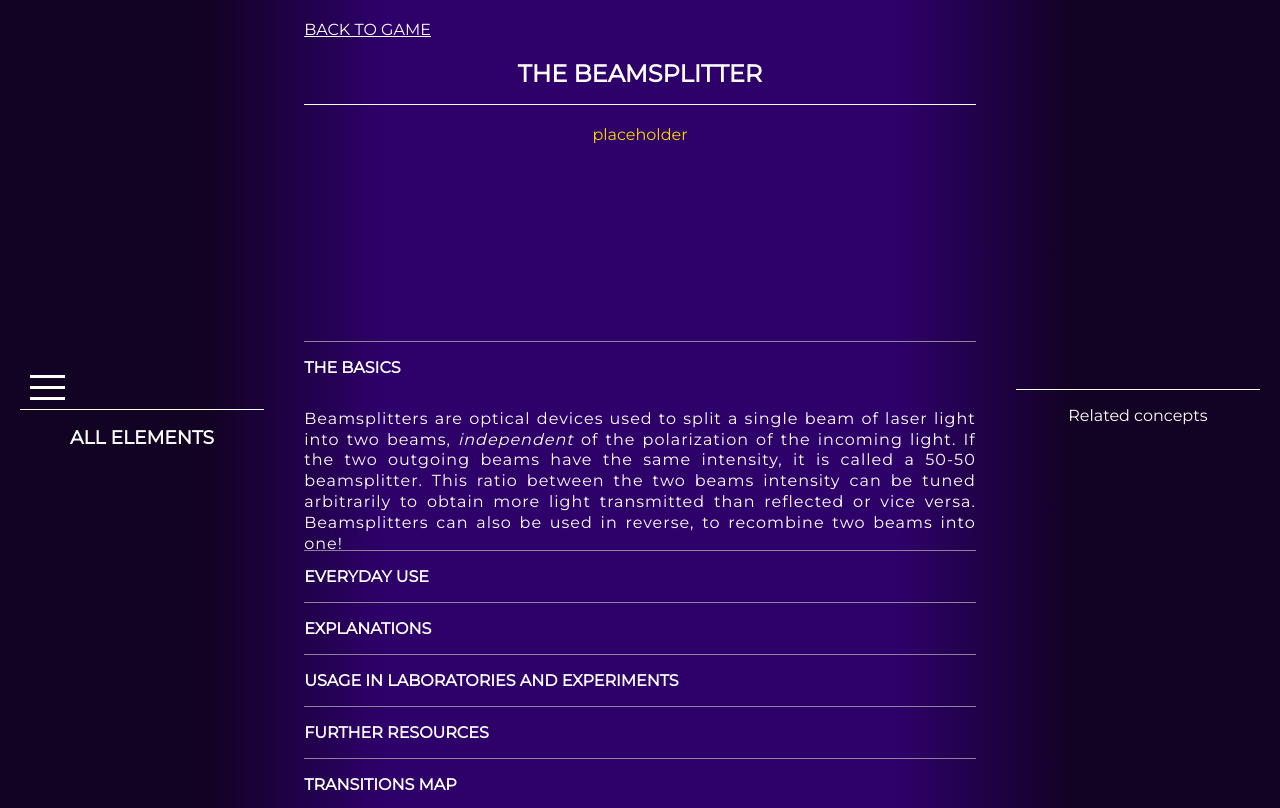
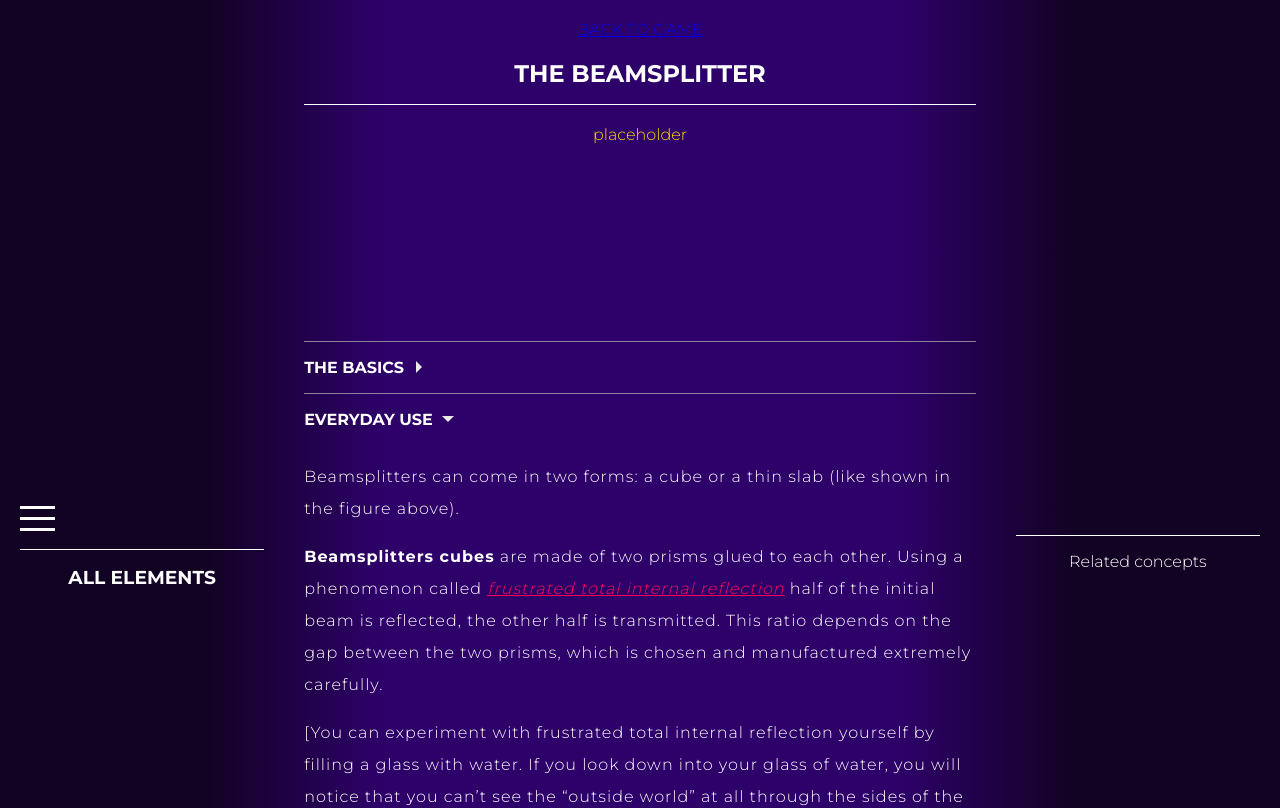
Before and after one commit to Quantum-Game/quantum-game-2, a Vue app: page /info/beamsplitter in a window 1280 px wide. Shown: the top 808 px of the page. Built offline with nearby package versions, Linux system fonts and the light colour scheme.

Commit message:
- add main layout max-width; - adjust App's positioning; - delete qMenuIcon as a separate compoenet; - add qManu entering/leaving transition and ESC keyup eventlistener; - uppercase entry section's titles programatically;

```diff
--- a/public/index.html
+++ b/public/index.html
@@ -5,7 +5,7 @@
     <meta http-equiv="X-UA-Compatible" content="IE=edge">
     <meta name="viewport" content="width=device-width,initial-scale=1.0">
     <link rel="icon" href="<%= BASE_URL %>favicon.ico">
-    <link href="https://fonts.googleapis.com/css?family=Montserrat&display=swap" rel="stylesheet">
+    <link href="https://fonts.googleapis.com/css?family=Montserrat:300,700&display=swap" rel="stylesheet">
     <title>quantum</title>
   </head>
   <body>
--- a/src/App.vue
+++ b/src/App.vue
@@ -12,6 +12,8 @@ body {
 	overflow-x: hidden;
 }
 #app {
+	display: flex;
+	justify-content: center;
 	font-family: 'Montserrat', Helvetica, Arial, sans-serif;
 	-webkit-font-smoothing: antialiased;
 	-moz-osx-font-smoothing: grayscale;
@@ -21,8 +23,6 @@ body {
 	width: 100%;
 	height: 100%;
 	min-height: 100vh;
-	// min-width: 100vw;
-	// overflow-y: hidden;
 	background: #2e006a; /* Old browsers */
 	//TO DO - change first two gradients
 	background: -moz-radial-gradient(center, ellipse cover, #5000a0 0%, #f00e0e 100%); /* FF3.6-15 */
--- a/src/components/QMenu.vue
+++ b/src/components/QMenu.vue
@@ -1,8 +1,11 @@
 <template>
-	<div :class="{ open: isMenuOpen, 'menu-icon': true }" @click.stop="openMenu">
+	<div class="q-menu-wrapper">
+		<div :class="{ open: isMenuOpen, 'menu-icon': true }" @click="toggleMenu">
 			<div class="bar1"></div>
 			<div class="bar2"></div>
 			<div class="bar3"></div>
+		</div>
+		<transition name="fade">
 			<div v-if="isMenuOpen" class="menu-overlay">
 				<menu>
 					<span>Quantum Game</span>
@@ -14,6 +17,7 @@
 					<span>Blog</span>
 				</menu>
 			</div>
+		</transition>
 	</div>
 </template>
 
@@ -24,11 +28,25 @@ import { Vue, Component } from 'vue-property-decorator';
 export default class Menu extends Vue {
 	isMenuOpen: boolean = false;
 
+	created() {
+		window.addEventListener('keyup', this.handleEscPress);
+	}
+
 	closeMenu() {
 		this.isMenuOpen = false;
 	}
-	openMenu() {
-		this.isMenuOpen = true;
+	toggleMenu() {
+		this.isMenuOpen = !this.isMenuOpen;
+	}
+
+	handleEscPress(e: { which: number }) {
+		if (e.which === 27) {
+			this.toggleMenu();
+		}
+	}
+
+	beforeDestroy() {
+		window.removeEventListener('keyup', this.handleEscPress);
 	}
 }
 </script>
@@ -39,8 +57,6 @@ export default class Menu extends Vue {
 	position: relative;
 	cursor: pointer;
 	z-index: 2;
-	top: 10px;
-	left: 10px;
 	.bar1,
 	.bar2,
 	.bar3 {
@@ -63,7 +79,7 @@ export default class Menu extends Vue {
 
 	/* Rotate last bar */
 	&.open .bar3 {
-		transform: rotate(45deg) translate(-9px, -8px);
+		transform: rotate(45deg) translate(-11px, -9px);
 	}
 }
 .menu-overlay {
@@ -77,6 +93,7 @@ export default class Menu extends Vue {
 	background-color: rgba(82, 2, 128, 0.87);
 	display: flex;
 	flex-direction: column;
+	cursor: unset;
 	& menu {
 		display: flex;
 		flex-direction: column;
@@ -94,4 +111,14 @@ export default class Menu extends Vue {
 		}
 	}
 }
+
+// Animation:
+.fade-enter-active,
+.fade-leave-active {
+	transition: opacity 0.3s;
+}
+.fade-enter,
+.fade-leave-to {
+	opacity: 0;
+}
 </style>
--- a/src/components/QMenuIcon.vue
+++ /dev/null
@@ -1,56 +0,0 @@
-<template>
-	<div :class="{ open: isOpen, 'menu-icon': true }" @click="toggleIcon">
-		<div class="bar1"></div>
-		<div class="bar2"></div>
-		<div class="bar3"></div>
-	</div>
-</template>
-
-<script lang="ts">
-import { Vue, Component, Prop, Emit } from 'vue-property-decorator';
-
-@Component
-export default class Menu extends Vue {
-	@Prop({ default: false }) isOpen!: boolean;
-
-	@Emit('toggleMenu')
-	toggleIcon() {
-		return !this.isOpen;
-	}
-}
-</script>
-
-<style lang="scss">
-.menu-icon {
-	display: block;
-	position: relative;
-	cursor: pointer;
-	z-index: 2;
-	top: 10px;
-	left: 10px;
-	.bar1,
-	.bar2,
-	.bar3 {
-		width: 35px;
-		height: 3px;
-		background-color: rgb(255, 255, 255);
-		margin: 6px 0;
-		transition: 0.4s;
-	}
-
-	/* Rotate first bar */
-	&.open .bar1 {
-		transform: rotate(-45deg) translate(-7px, 3px);
-	}
-
-	/* Fade out the second bar */
-	&.open .bar2 {
-		opacity: 0;
-	}
-
-	/* Rotate last bar */
-	&.open .bar3 {
-		transform: rotate(45deg) translate(-9px, -8px);
-	}
-}
-</style>
--- a/src/entries/Entry.vue
+++ b/src/entries/Entry.vue
@@ -12,7 +12,7 @@
 				v-for="(section, index) in entry.sections"
 				:key="section.title"
 				:section="section"
-				:should-be-open-on-init="index === 0"
+				:should-be-open-on-init="index === 1"
 			/>
 		</article>
 	</div>
@@ -63,12 +63,6 @@ export default class Entry extends Vue {
 </script>
 
 <style lang="scss" scoped>
-*,
-a {
-	color: white;
-	text-align: justify;
-}
-
 h1 {
 	padding-bottom: 1rem;
 	border-bottom: 1px solid white;
@@ -82,7 +76,6 @@ h1 {
 		width: 90%;
 		margin: 0 auto 1rem;
 		height: 200px;
-		//background-color: firebrick;
 		text-align: center;
 		& span {
 			font-size: 1rem;
--- a/src/entries/EntrySection.vue
+++ b/src/entries/EntrySection.vue
@@ -1,7 +1,7 @@
 <template>
 	<section>
-		<h2 class="title" @click="handleTitleClick">{{ section.title }}</h2>
-		<div ref="content" class="content-wrapper" :style="style">
+		<h2 :class="{ title: true, active: isOpen }" @click="handleTitleClick">{{ section.title.toUpperCase() }}</h2>
+		<div ref="contentWrapper" class="content-wrapper" :style="style">
 			<div class="content" v-html="section.content" />
 			<img v-for="image in section.pics" :key="image" :src="imageUrl(image)" />
 		</div>
@@ -23,26 +23,25 @@ export default class EntrySection extends Vue {
 	@Prop() readonly shouldBeOpenOnInit!: boolean;
 
 	$refs!: {
-		content: HTMLElement;
+		contentWrapper: HTMLElement;
 	};
 
 	isOpen: boolean = false;
 
+	// hack, as having a computed property that's using refs
+	// as an initial data property causes errors - refs are
+	// not existant then.
 	mounted() {
 		this.isOpen = this.shouldBeOpenOnInit;
-		console.log(this.section.pics);
 	}
 
 	handleTitleClick(e: { target: Element }) {
-		if (e && e.target && e.target.classList) {
-			e.target.classList.toggle('active');
-			this.isOpen = !this.isOpen;
-		}
+		this.isOpen = !this.isOpen;
 	}
 
 	get style() {
 		return {
-			maxHeight: this.isOpen ? `${this.$refs.content.scrollHeight}px` : null
+			maxHeight: this.isOpen ? `${this.$refs.contentWrapper.scrollHeight}px` : null
 		};
 	}
 
@@ -64,7 +63,31 @@ section {
 		cursor: pointer;
 		transition: 0.4s;
 		margin: 0;
-		cursor: pointer;
+		font-weight: bold;
+		text-align: justify;
+		&:after {
+			display: inline-block;
+			position: relative;
+			content: '';
+			left: 12px;
+			height: 0;
+			border-left: 6px solid #e8e8e8;
+			border-bottom: 6px solid transparent;
+			border-top: 6px solid transparent;
+			clear: both;
+			transition: 0.4s;
+		}
+		&.active:after {
+			transform: rotate(90deg);
+			transition: 0.4s;
+		}
+	}
+	& p {
+		line-height: 2em;
+    text-align: left;
+		& a {
+			color: #ff0055;
+		}
 	}
 
 	& .content-wrapper {
@@ -76,23 +99,6 @@ section {
 		line-height: 1.3rem;
 		letter-spacing: 1px;
 	}
-}
-
-.active,
-.accordion:hover {
-	// background-color: #ccc;
-}
-
-.accordion:after {
-	content: '\002B';
-	color: #777;
-	font-weight: bold;
-	float: right;
-	margin-left: 5px;
-}
-
-.active:after {
-	content: '\2212';
 }
 
 // TEXT STYLING:
--- a/src/entries/entries.json
+++ b/src/entries/entries.json
@@ -4,8 +4,8 @@
     "short": "Optical devices used to split a single beam of laser light into two beams, or to recombine two beams into one",
     "sections": [
       {
-        "title": "THE BASICS",
-        "content": "<p>Beamsplitters are optical devices used to split a single beam of laser light into two beams, <em>independent</em> of the polarization of the incoming light. If the two outgoing beams have the same intensity, it is called a 50-50 beamsplitter. This ratio between the two beams intensity can be tuned arbitrarily to obtain more light transmitted than reflected or vice versa. Beamsplitters can also be used in reverse, to recombine two beams into one!</p>"
+        "title": "The basics",
+        "content": "<p>Beamsplitters are optical devices used to split a single beam of laser light into two beams, <em>independent</em> of the polarization of the incoming light. If the two outgoing beams have the same intensity, it is called a 50-50 beamsplitter. This ratio between the two beams intensity can be tuned arbitrarily to obtain more light transmitted than reflected or vice versa. Beamsplitters can also be used in reverse, to recombine two beams into one!"
       },
       {
         "title": "EVERYDAY USE",
--- a/src/layouts/MainLayout.vue
+++ b/src/layouts/MainLayout.vue
@@ -30,8 +30,9 @@ export default class MainLayout extends Vue {}
 	height: 100%;
 	min-height: 100vh;
 	display: flex;
-	flex-direction: row;
 	color: white;
+	max-width: 1400px;
+	justify-content: center;
 	& aside,
 	& main {
 		padding: 20px;
@@ -41,9 +42,6 @@ export default class MainLayout extends Vue {}
 		&.right {
 			width: 20%;
 		}
-		&.left {
-			padding-top: 30px;
-		}
 		&.main {
 			display: flex;
 			flex-direction: column;
```
Also changed, not shown: 1 other file (tests, documents, lock files or other folders). Lines whose indentation alone changed are shown as unchanged.
